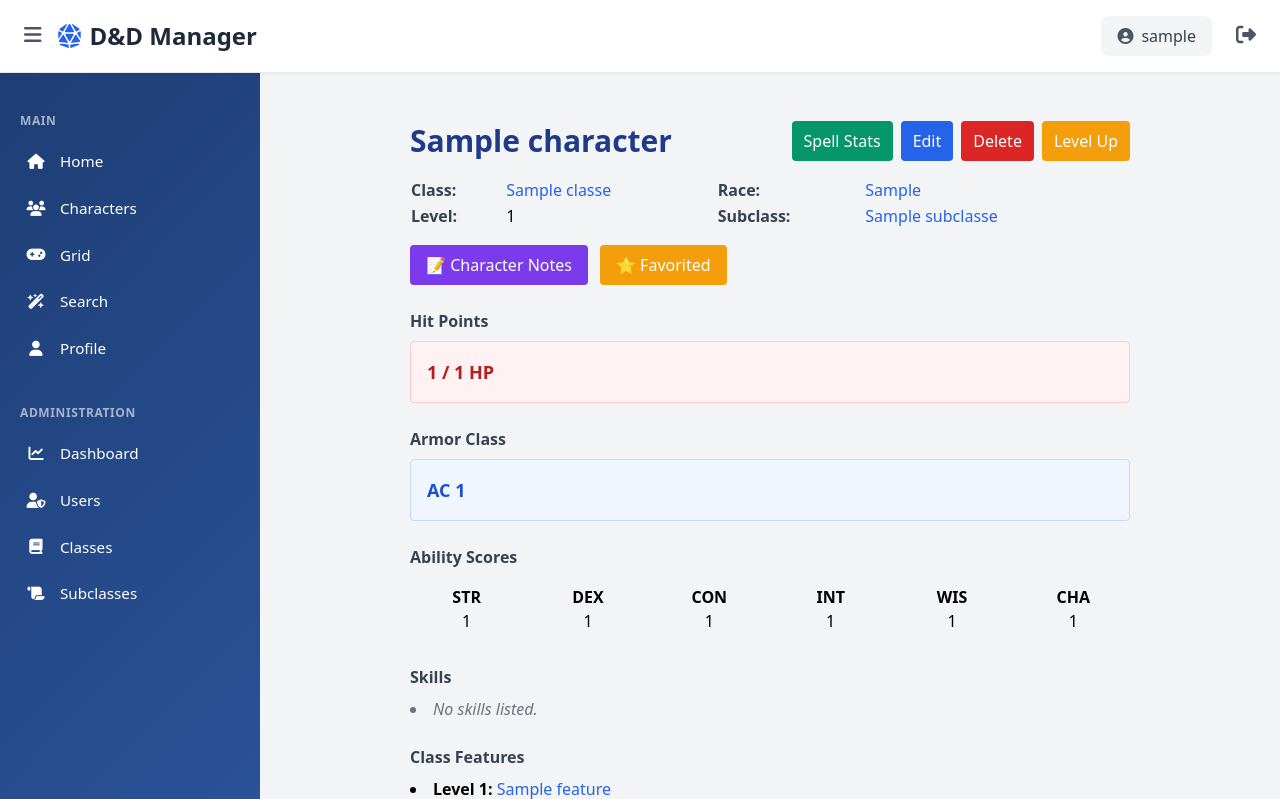
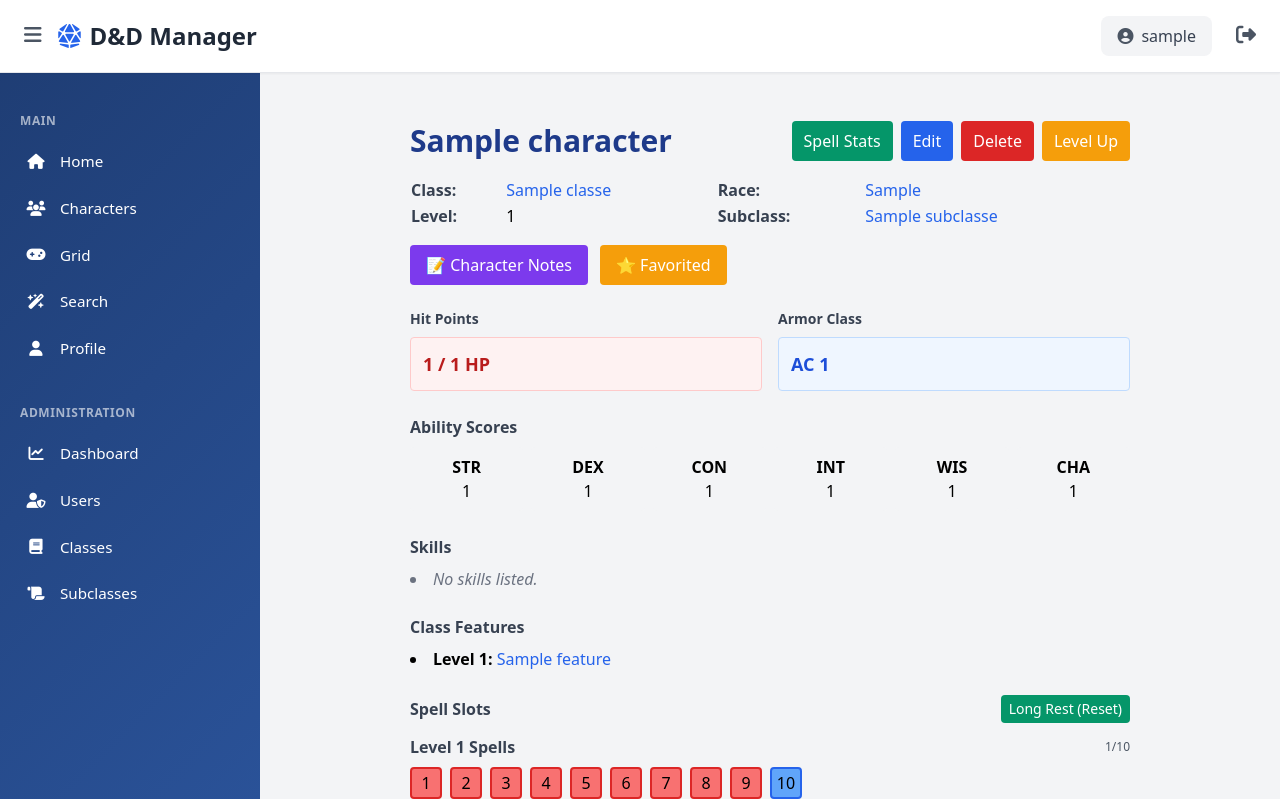
Before and after one commit to JonWidow/Dnd-character-management-app, a Flask app: page /characters/1 in a window 1280 px wide. Shown: the top 799 px of the page. Run offline with Flask 3, Linux system fonts and the light colour scheme; a user stored in the database is signed in; tables that the repository leaves empty hold one stand-in row (values such as "Sample post").

Commit message:
style: make HP and AC display as compact boxes side-by-side
- Use flexbox to display HP and AC boxes next to each other
- Reduce padding and font sizes for compact look
- Combine into single section with clear layout
- Improves space efficiency on character details page

```diff
--- a/app/templates/character_details.html
+++ b/app/templates/character_details.html
@@ -104,19 +104,23 @@
             </div>
         </div>
 
-        <!-- Hit Points -->
-        <h2 class="font-semibold text-gray-700 mb-2">Hit Points</h2>
-        <div class="mb-6 p-4 bg-red-50 rounded border border-red-200">
-            <div class="text-lg font-bold text-red-700">
-                {{ character.current_hp if character.current_hp is not none else 'N/A' }} / {{ character.max_hp if character.max_hp is not none else 'N/A' }} HP
+        <!-- Hit Points & Armor Class -->
+        <div class="flex gap-4 mb-6">
+            <div class="flex-1">
+                <h2 class="font-semibold text-gray-700 mb-2 text-sm">Hit Points</h2>
+                <div class="p-3 bg-red-50 rounded border border-red-200">
+                    <div class="text-lg font-bold text-red-700">
+                        {{ character.current_hp if character.current_hp is not none else 'N/A' }} / {{ character.max_hp if character.max_hp is not none else 'N/A' }} HP
+                    </div>
+                </div>
             </div>
-        </div>
-
-        <!-- Armor Class -->
-        <h2 class="font-semibold text-gray-700 mb-2">Armor Class</h2>
-        <div class="mb-6 p-4 bg-blue-50 rounded border border-blue-200">
-            <div class="text-lg font-bold text-blue-700">
-                AC {{ character.armor_class if character.armor_class is not none else 'N/A' }}
+            <div class="flex-1">
+                <h2 class="font-semibold text-gray-700 mb-2 text-sm">Armor Class</h2>
+                <div class="p-3 bg-blue-50 rounded border border-blue-200">
+                    <div class="text-lg font-bold text-blue-700">
+                        AC {{ character.armor_class if character.armor_class is not none else 'N/A' }}
+                    </div>
+                </div>
             </div>
         </div>
 
```
